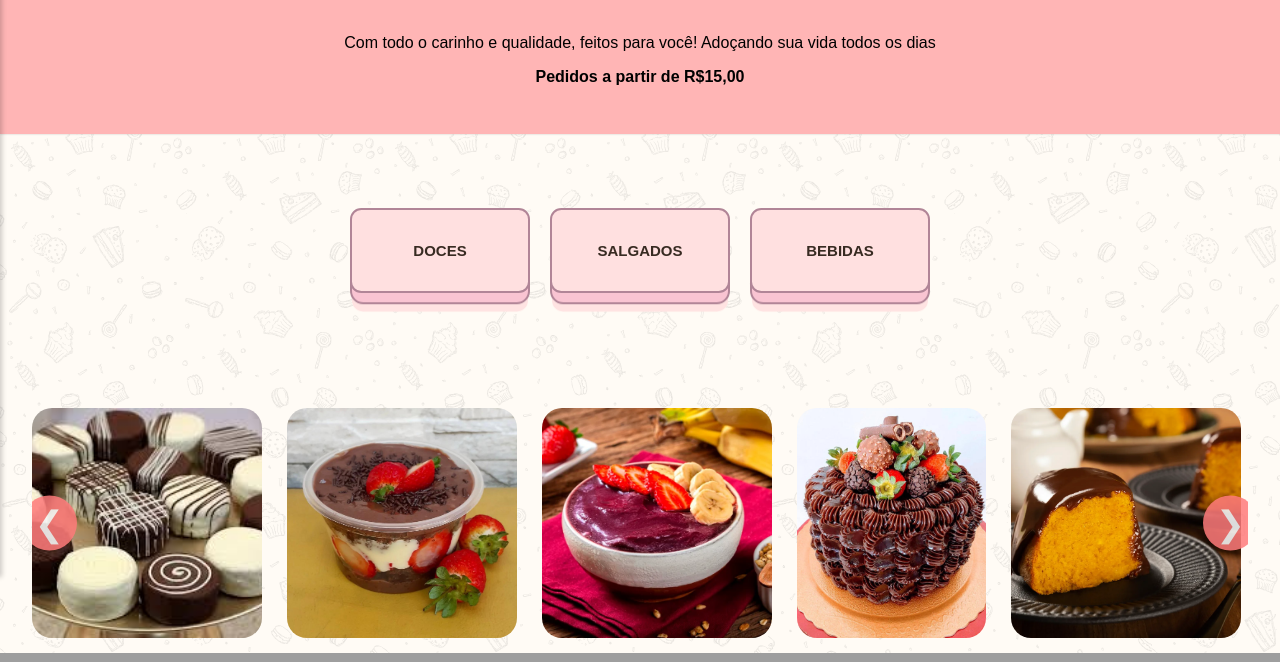
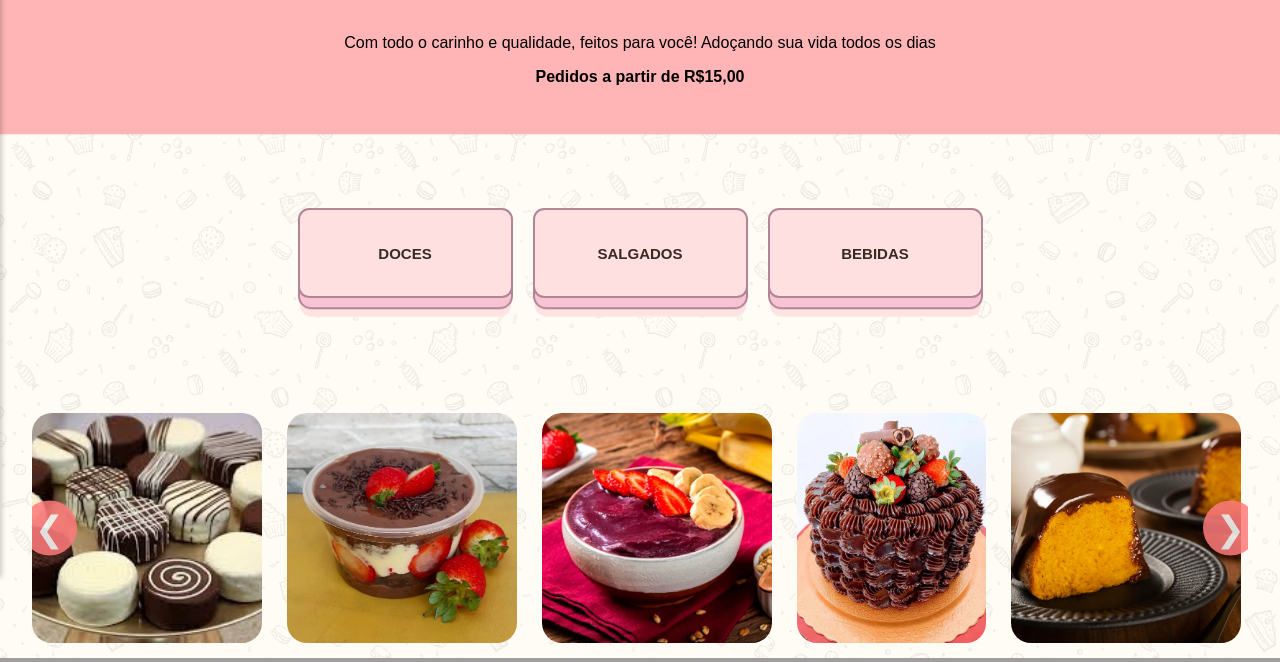
Before and after one commit to Ilomilo11/Cantinho-doce, a PHP site: page /celke/pagina_inicial.php in a window 1280 px wide. Shown: the part 223-885 px from the top of the page. Run offline with PHP 8.4, Linux system fonts and the light colour scheme; grey boxes are pictures that could not be loaded.

Commit message:
Update pagina_inicial.php

```diff
--- a/CantinhoDoce/pagina_inicial.php
+++ b/CantinhoDoce/pagina_inicial.php
@@ -107,8 +107,8 @@ button {
  text-decoration: none;
  font-family: inherit;
  font-size: 15px;
- height: 85px;
- width: 180px;
+ height: 90px;
+ width: 215px;
 }
 
 button.categories {
```
